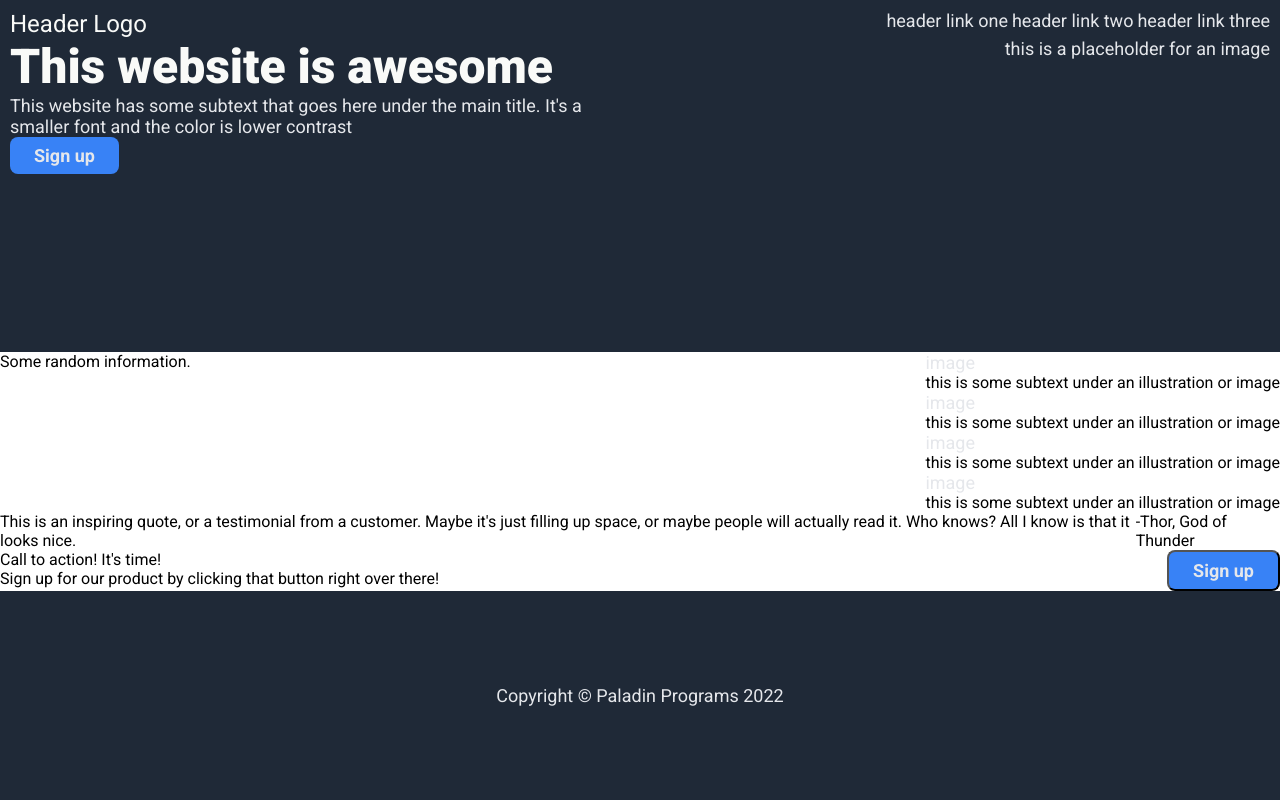
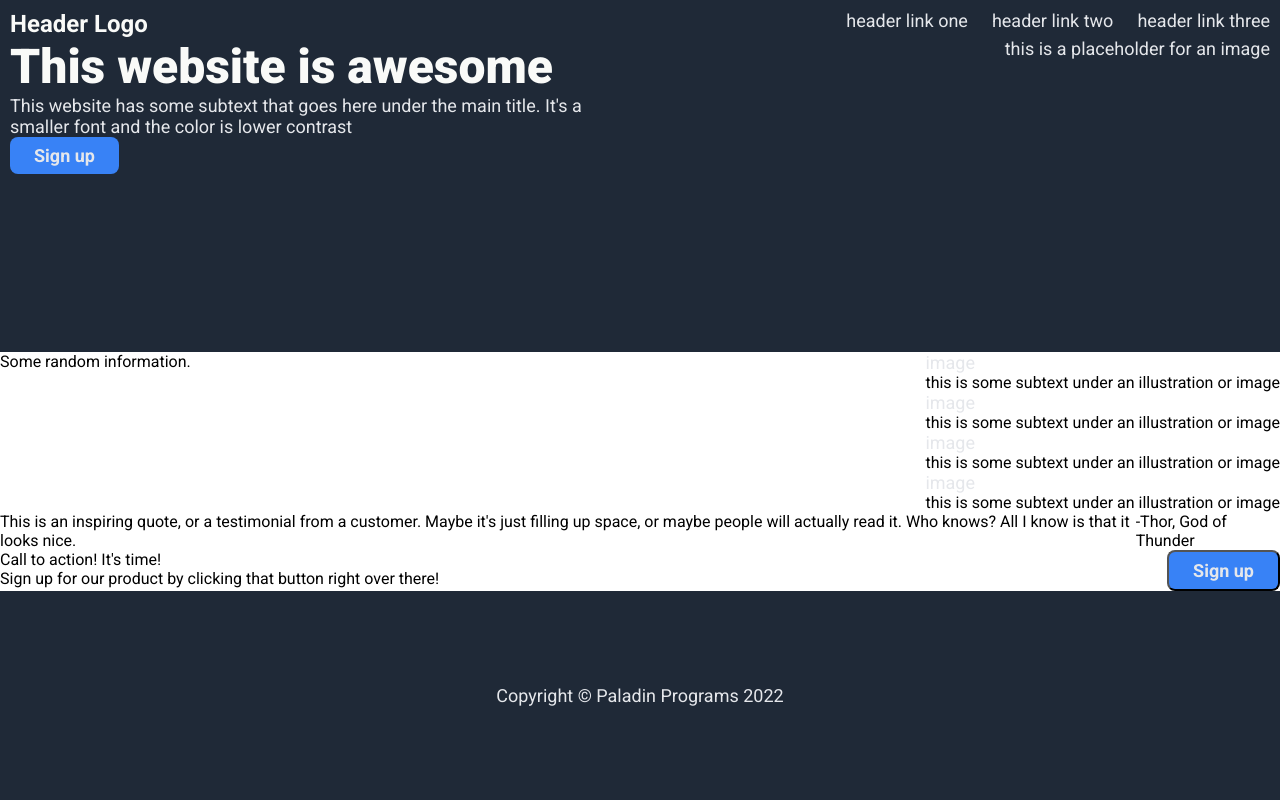
Before and after one commit to AlainLevasseur/landing-page-template, a plain HTML site: page index.html in a window 1280 px wide. Drawn offline with Linux system fonts and the light colour scheme.

Commit message:
style navbar

```diff
--- a/styles.css
+++ b/styles.css
@@ -23,11 +23,16 @@ body {
 
 .logo {
     font-size: 24px;
-    font-weight: 400;
+    font-weight: 700;
 }
 
 .logo, .hero-main {
     color: #F9FAF8;
+}
+
+.header-links {
+    display: flex;
+    gap: 24px;
 }
 
 a {
```
